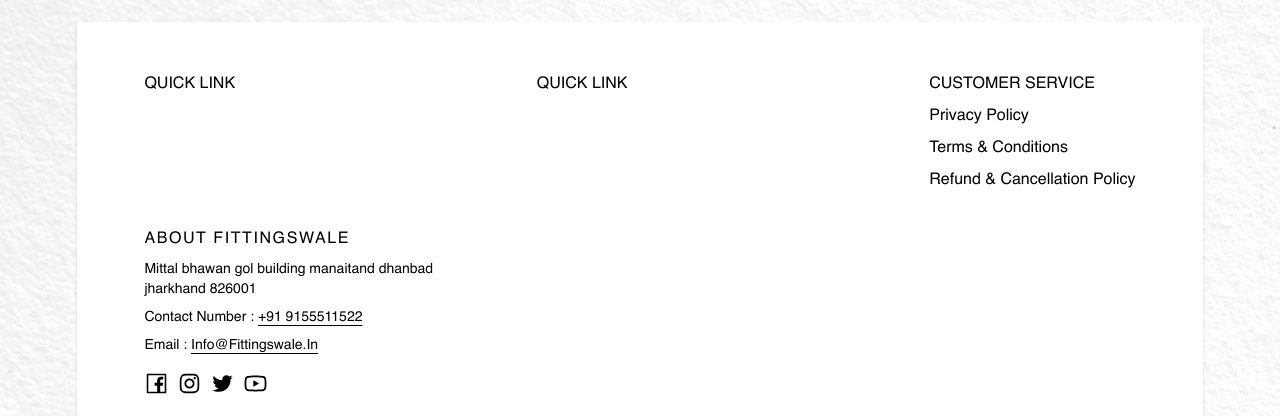
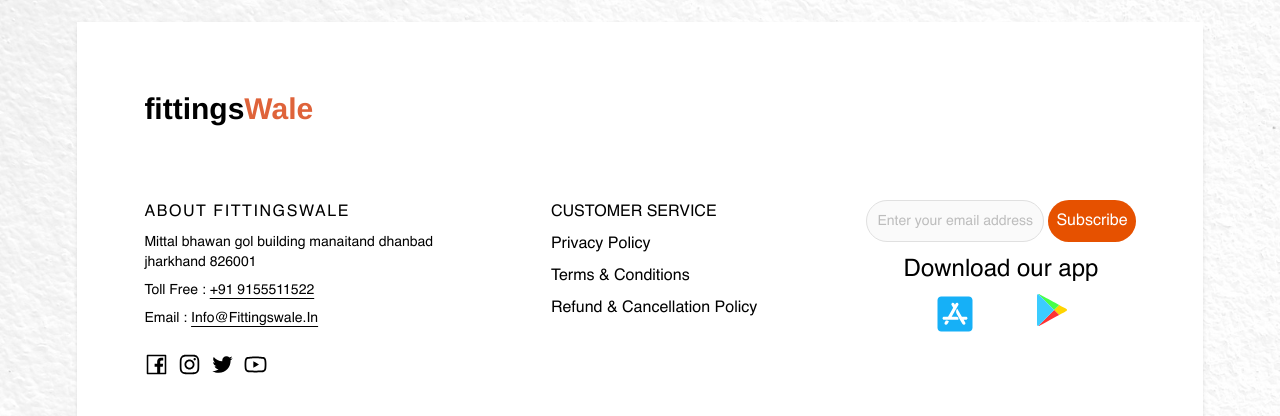
Before and after one commit to enryu-maker/fittings-web, a React (Create React App) app: page / in a window 1280 px wide. Shown: the part 536-952 px from the top of the page. Built offline with nearby package versions, Linux system fonts and the light colour scheme; no server answers.

Commit message:
footer and search bar updated

```diff
--- a/src/Components/Footer.jsx
+++ b/src/Components/Footer.jsx
@@ -1,40 +1,62 @@
-import React from 'react'
-import { IMAGE } from '../Assets/Image'
-import { AiOutlineFacebook, AiOutlineInstagram, AiOutlineYoutube, AiOutlineTwitter } from "react-icons/ai";
-import Privacypage from './Privacypage';
+import React from 'react';
+import { IMAGE } from '../Assets/Image';
+import {
+  AiOutlineFacebook,
+  AiOutlineInstagram,
+  AiOutlineYoutube,
+  AiOutlineTwitter,
+} from 'react-icons/ai';
+import { FaAppStoreIos } from 'react-icons/fa';
 export default function Footer() {
-
   return (
     <div
       style={{
         backgroundImage: `url(${IMAGE.bg})`,
-                backgroundRepeat: "no-repeat",
+        backgroundRepeat: 'no-repeat',
       }}
-            className={`w-full h-[500px] font-Raleway transition-all flex justify-center items-center`}
-        >
-            <div
-                className='w-[88%] h-[88%] bg-white py-4 shadow-md flex flex-col justify-evenly  items-center'
-            >
-                <div
-                    className='w-[88%] flex justify-between items-start flex-wrap'>
+      className={`w-full md:h-[500px] h-screen font-Raleway transition-all flex justify-center items-center`}>
+      <div className='w-[88%] md:h-[88%]  bg-white py-2 shadow-md flex gap-3 flex-col justify-evenly  items-center'>
+        <div className='w-[88%] flex justify-between items-start flex-wrap'>
           <div>
-                        <p
-                            className=' uppercase '>
-                            Quick Link
+            <h1 className='md:text-3xl text-2xl font-semibold'>
+              fittings<span className='text-[#df633a]'>Wale</span>
+            </h1>
+          </div>
+        </div>
+        <div className='w-[88%] flex flex-col md:flex-row gap-3 justify-between items-start'>
+          <div className='lg:w-[30%] space-y-2'>
+            <p className=' uppercase  tracking-widest'>ABOUT Fittingswale</p>
+            <p className=' text-sm '>
+              Mittal bhawan gol building manaitand dhanbad jharkhand 826001
             </p>
+            <p className=' text-sm capitalize'>
+              toll free :{' '}
+              <a
+                className='underline underline-offset-4 hover:no-underline'
+                href='tel:+919155511522'>
+                +91 9155511522
+              </a>
+            </p>
+            <p className=' text-sm capitalize transition-all'>
+              email :{' '}
+              <a
+                className='underline underline-offset-4 hover:no-underline'
+                href='mailto:info@fittingswale.in'>
+                info@fittingswale.in
+              </a>
+            </p>
+            <div className='lg:w-[50%] flex space-x-2 py-4'>
+              <AiOutlineFacebook size={25} />
+              <AiOutlineInstagram size={25} />
+              <AiOutlineTwitter size={25} />
+              <AiOutlineYoutube size={25} />
             </div>
-                    <div>
-                        <p
-                            className=' uppercase '>
-                            Quick Link
-                        </p>
           </div>
+
           <div className='flex flex-col space-y-2'>
-                        <p
-                            className=' uppercase '>
-                            customer Service
-                        </p>
+            <p className=' uppercase '>customer Service</p>
             <a
+              //onClick={handleopen}
               href='#/privacypage'
               className=' capitalize '>
               Privacy Policy
@@ -50,37 +72,46 @@
               Refund & Cancellation Policy
             </a>
           </div>
+          <div className=' flex flex-col justify-center items-center gap-3 w-full md:w-auto'>
+            <div className='flex gap-1 w-full'>
+              <input
+                type='text'
+                placeholder='Enter your email address'
+                className='bg-gray-50 border border-gray-300 text-gray-900 text-sm rounded-full outline-gray-300  block w-full p-2.5  dark:bg-gray-700 dark:border-gray-600 dark:placeholder-gray-400 dark:text-white '
+              />
+              <button className='bg-orange-900 rounded-full p-2 text-white'>
+                Subscribe
+              </button>
             </div>
-                <div
-                    className='w-[88%] flex flex-col justify-between items-start'>
-                    <div
-                        className='lg:w-[30%] space-y-2'
-                    >
-                        <p
-                            className=' uppercase  tracking-widest'>
-                            ABOUT Fittingswale
-                        </p>
-                        <p
-                            className=' text-sm '
-                        >
-                            Mittal bhawan gol building manaitand dhanbad jharkhand 826001
-                        </p>
-                        <p className=' text-sm capitalize'>
-                            Contact Number : <a className='underline underline-offset-4 hover:no-underline' href='tel:+919155511522'>+91 9155511522</a>
-                         </p>
-                        <p className=' text-sm capitalize transition-all'>
-                            email : <a className='underline underline-offset-4 hover:no-underline' href='mailto:info@fittingswale.in'>info@fittingswale.in</a>
-                        </p>
-                    </div>
-                    <div
-                        className='lg:w-[30%] flex space-x-2 py-4' >
-                        <AiOutlineFacebook size={25} />
-                        <AiOutlineInstagram size={25} />
-                        <AiOutlineTwitter size={25} />
-                        <AiOutlineYoutube size={25} />
+            <div className='flex flex-col justify-center gap-2'>
+              <h1 className=' text-2xl'>Download our app</h1>
+              <div className='flex justify-around'>
+                <a href='#/'>
+                  <FaAppStoreIos className='w-10 h-10 text-[#16b0f7]' />
+                </a>
+                <a href='#/'>
+                  <svg
+                    viewBox='30 336.7 120.9 129.2'
+                    width='30'>
+                    <path
+                      fill='#FFD400'
+                      d='M119.2,421.2c15.3-8.4,27-14.8,28-15.3c3.2-1.7,6.5-6.2,0-9.7  c-2.1-1.1-13.4-7.3-28-15.3l-20.1,20.2L119.2,421.2z'></path>
+                    <path
+                      fill='#FF3333'
+                      d='M99.1,401.1l-64.2,64.7c1.5,0.2,3.2-0.2,5.2-1.3  c4.2-2.3,48.8-26.7,79.1-43.3L99.1,401.1L99.1,401.1z'></path>
+                    <path
+                      fill='#48FF48'
+                      d='M99.1,401.1l20.1-20.2c0,0-74.6-40.7-79.1-43.1  c-1.7-1-3.6-1.3-5.3-1L99.1,401.1z'></path>
+                    <path
+                      fill='#3BCCFF'
+                      d='M99.1,401.1l-64.3-64.3c-2.6,0.6-4.8,2.9-4.8,7.6  c0,7.5,0,107.5,0,113.8c0,4.3,1.7,7.4,4.9,7.7L99.1,401.1z'></path>
+                  </svg>
+                </a>
               </div>
             </div>
           </div>
         </div>
-    )
+      </div>
+    </div>
+  );
 }
--- a/src/Screens/SearchScreen/Search.jsx
+++ b/src/Screens/SearchScreen/Search.jsx
@@ -1,61 +1,28 @@
 import React from 'react';
+import { IoSearchSharp } from 'react-icons/io5';
 
 function Search() {
   return (
-    <div className=' h-screen text-2xl flex  justify-center items-center '>
-      <form className='flex items-center max-w-lg mx-auto'>
-        <label
-          htmlFor='voice-search'
-          className='sr-only'>
-          Search
-        </label>
+    <div className=' h-[50vh] text-2xl flex flex-col mt-5  justify-center items-center '>
+      <form className='flex items-center max-w-lg mx-auto w-full p-5'>
         <div className='relative w-full'>
           <input
             type='text'
             id='voice-search'
-            className='bg-gray-50 border border-gray-300 text-gray-900 text-sm rounded-lg outline-deep-orange-300 focus:ring-orange-500 focus:border-orange-500 block w-full ps-10 p-2.5  dark:bg-gray-700 dark:border-gray-600 dark:placeholder-gray-400 dark:text-white dark:focus:ring-orange-500 dark:focus:border-orange-500 '
-            placeholder='Search here...'
+            className='bg-gray-50 border border-gray-300 text-gray-900 text-sm rounded-md outline-gray-400 focus:ring-orange-500 focus:border-orange-500 block w-full  p-2.5  dark:bg-gray-700 dark:border-gray-600 dark:placeholder-gray-400 dark:text-white dark:focus:ring-orange-500 dark:focus:border-orange-500 '
+            placeholder='Search...'
             required=''
           />
           <button
-            type='button'
-            className='absolute inset-y-0 end-0 flex items-center pe-3'>
-            <svg
-              className='w-4 h-4 text-gray-500 dark:text-gray-400 hover:text-gray-900 dark:hover:text-white'
-              aria-hidden='true'
-              xmlns='http://www.w3.org/2000/svg'
-              fill='none'
-              viewBox='0 0 16 20'>
-              <path
-                stroke='currentColor'
-                strokeLinecap='round'
-                strokeLinejoin='round'
-                strokeWidth={2}
-                d='M15 7v3a5.006 5.006 0 0 1-5 5H6a5.006 5.006 0 0 1-5-5V7m7 9v3m-3 0h6M7 1h2a3 3 0 0 1 3 3v5a3 3 0 0 1-3 3H7a3 3 0 0 1-3-3V4a3 3 0 0 1 3-3Z'
-              />
-            </svg>
+            type='submit'
+            className=' absolute right-2 top-2'>
+            <IoSearchSharp className='text-[#df633a]' />
           </button>
         </div>
-        <button
-          type='submit'
-          className='inline-flex items-center py-2.5 px-3 ms-2 text-sm font-medium text-white bg-orange-700 rounded-lg border border-orange-700 hover:bg-orange-800 focus:ring-4 focus:outline-none focus:ring-orange-300 dark:bg-orange-600 dark:hover:bg-orange-700 dark:focus:ring-orange-800'>
-          <svg
-            className='w-4 h-4 me-2'
-            aria-hidden='true'
-            xmlns='http://www.w3.org/2000/svg'
-            fill='none'
-            viewBox='0 0 20 20'>
-            <path
-              stroke='currentColor'
-              strokeLinecap='round'
-              strokeLinejoin='round'
-              strokeWidth={2}
-              d='m19 19-4-4m0-7A7 7 0 1 1 1 8a7 7 0 0 1 14 0Z'
-            />
-          </svg>
-          Search
-        </button>
       </form>
+      <div className='flex'>
+        <h1 className='text-xl text-orange-900'>No Results Found</h1>
+      </div>
     </div>
   );
 }
```
Lines whose indentation alone changed are shown as unchanged.
